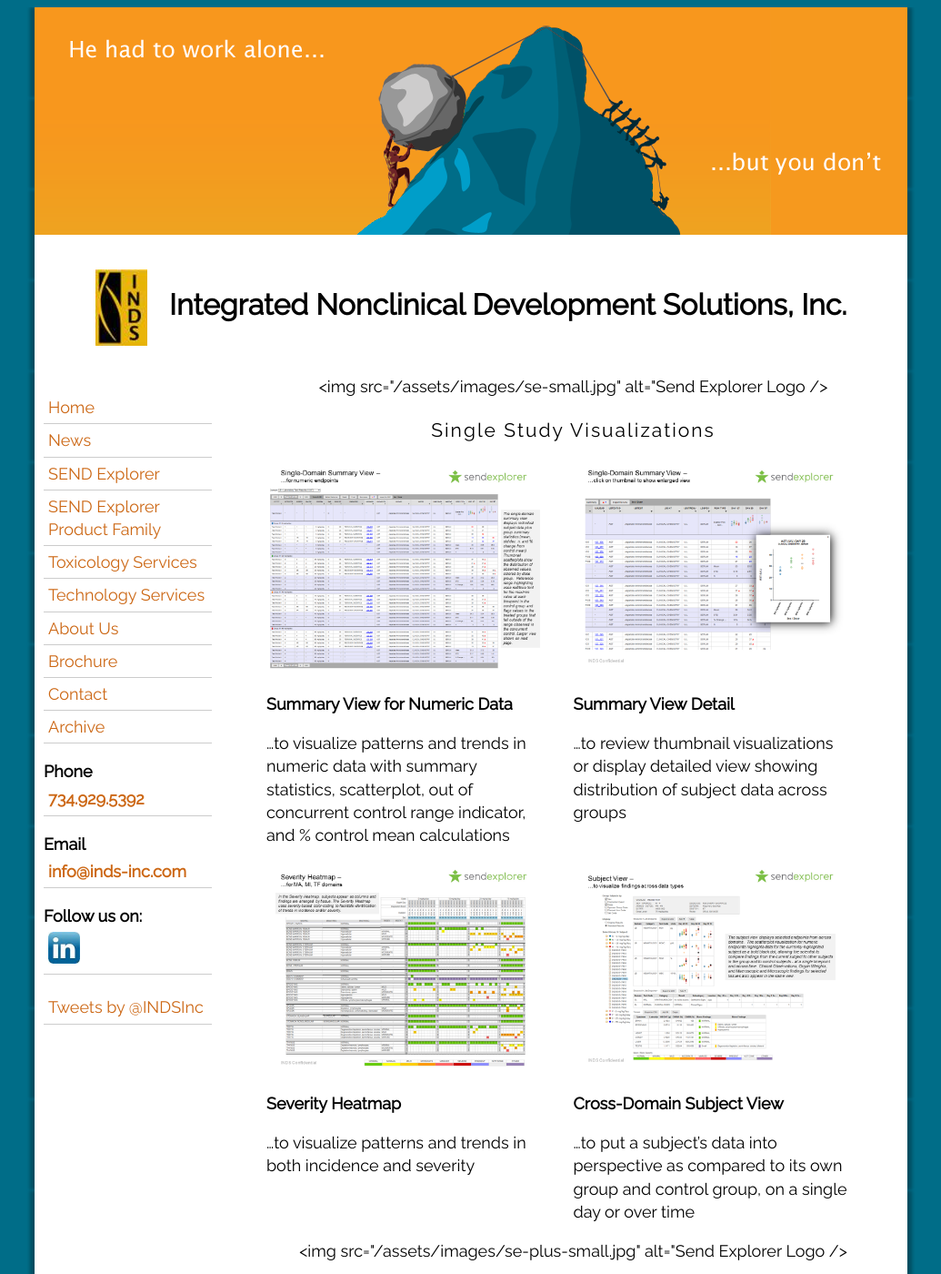
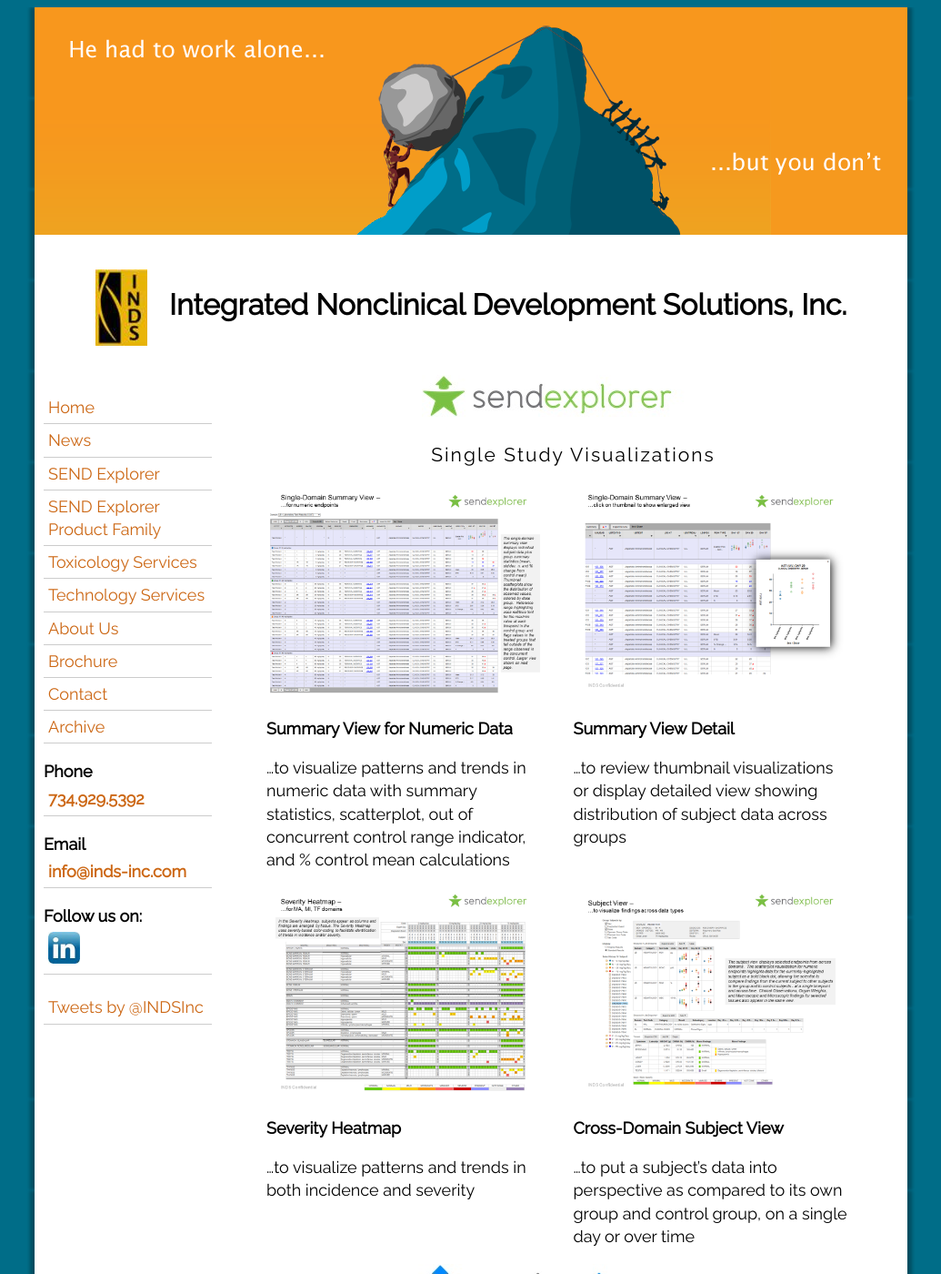
Before and after one commit to inds-inc/inds-inc.github.io, a Jekyll site: the page built from index1.md, in a window 1280 px wide and 1400 px high. Shown: the whole window at 91% size, without its empty margins (122-1157 px from the left). Built offline with Jekyll 4.4.1, drawn with Linux system fonts in a browser that asks for light colours; comment, search, counter and statistics services are not loaded.

Commit message:
fix markup

```diff
--- a/index1.md
+++ b/index1.md
@@ -3,7 +3,7 @@
 ---
 
 <div style="text-align:center">
-  <img src="/assets/images/se-small.jpg" alt="Send Explorer Logo />
+  <img src="/assets/images/se-small.jpg" alt="Send Explorer Logo">
   <h3>Single Study Visualizations</h3>
 </div>
 
@@ -44,7 +44,7 @@
 </div>
 
 <div style="text-align:center">
-  <img src="/assets/images/se-plus-small.jpg" alt="Send Explorer Logo />
+  <img src="/assets/images/se-plus-small.jpg" alt="Send Explorer Plus Logo">
   <h3>Multi-Study Visualizations</h3>
 </div>
 
```
